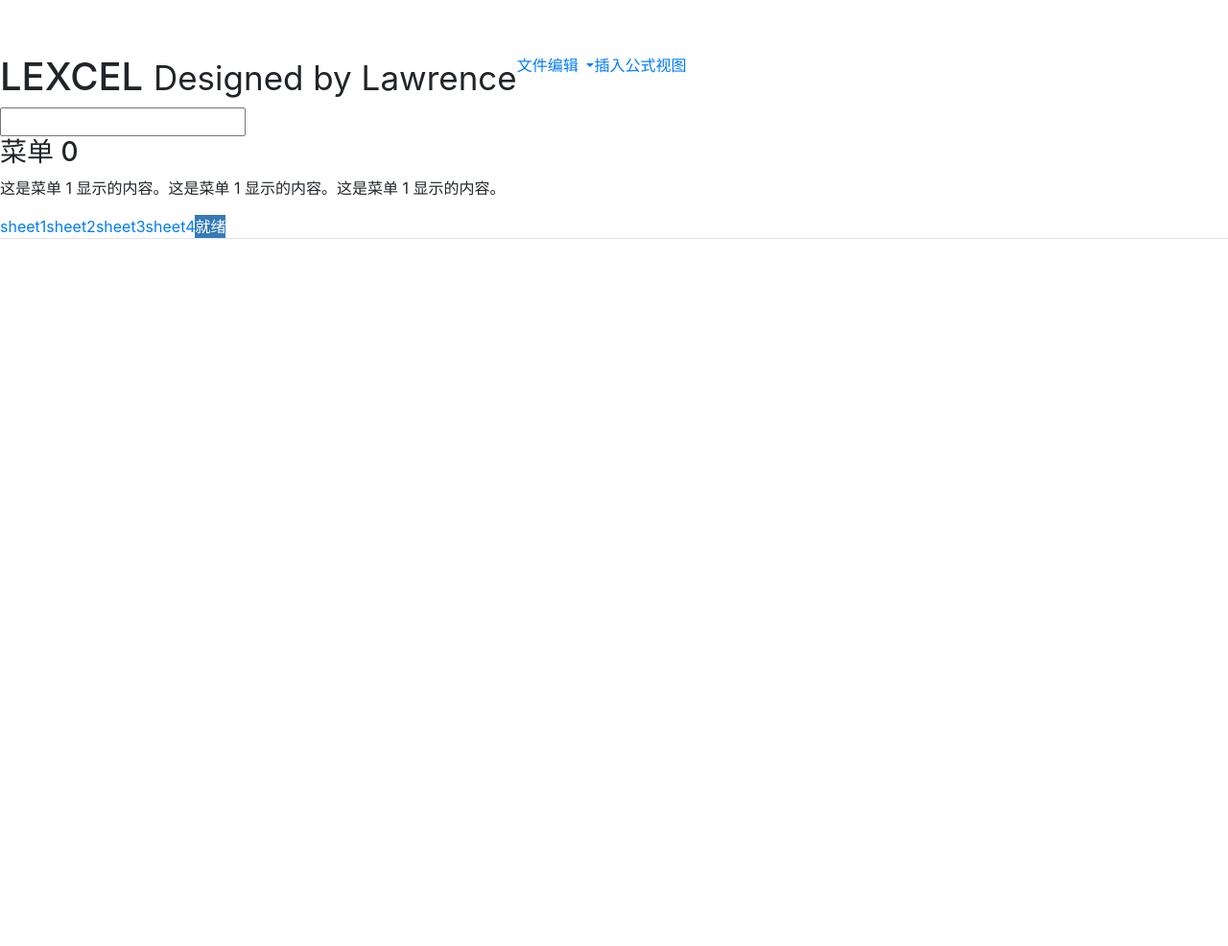
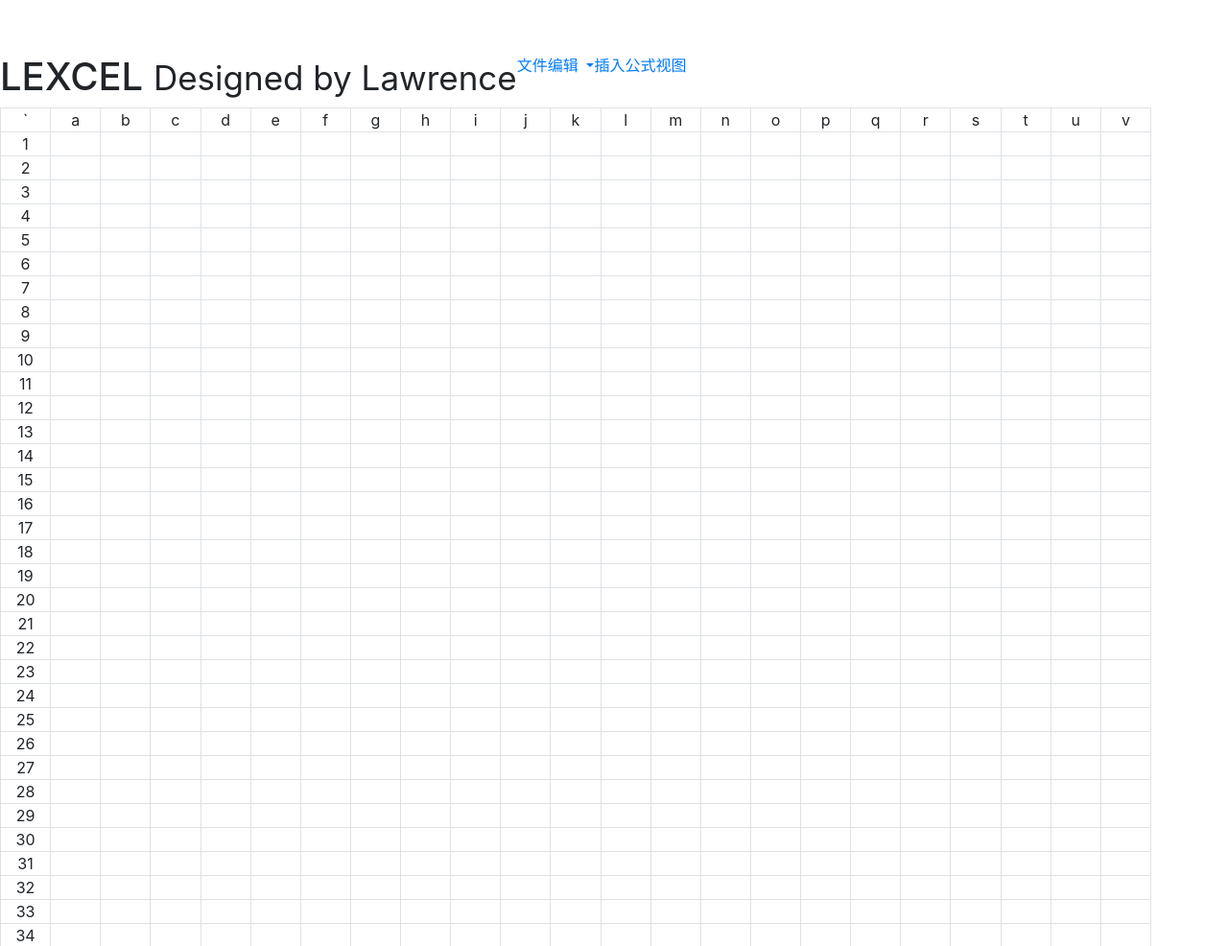
Before and after one commit to ZhechenLi/Lexcel, a plain HTML site: page index.html in a window 1280 px wide. Shown: the part 114-1100 px from the top of the page at 96% size. Before the commit the page ends 800 px from the top, so only its background shows below. Drawn offline with nearby package versions, Linux system fonts and the light colour scheme.

Commit message:
改了一点点,先备份一下

```diff
--- a/css/css.css
+++ b/css/css.css
@@ -1,29 +1,28 @@
+:root{
+	--base-cell-width--: 30px;
+	--base-cell-height--: 12px;
+
+}
+
 body{
 	padding-top: 170px;
 	margin-bottom: : 0px;
+	/*background-color: #777b7f;*/
 
 }
-
-header{
-	background: white;
-}
-
 .sheet{
 	overflow-x：scroll;
 }
 .cell{
-	/*width: 250px;*/
-	height: 37px;
-	width: 67px;
+	width: var( --base-cell-width-- );
+	height: var( --base-cell-height-- );
 	margin: 0px;
 	padding: 0px;
-	text-align: center;
-
 }
 
 .table{
-	overflow-x: scroll;
-	width: 2000px;
+	overflow-x: hidden;
+	width: 1200px;
 }
 
 .nav{
@@ -33,6 +32,28 @@ header{
 	margin: 0px;
 	padding: 0px;
 	border: 0px;
-z-index: 999;
+	z-index: 999;
 	position: absolute;
 }
+/*列标*/
+.th-col {
+	width: var( --base-cell-width-- );
+	height: 12px;
+	padding: 0px;
+}
+/*行标*/
+.th-row {
+	width: 10px;
+	height: var( --base-cell-height-- );
+}
+.table-head {
+	text-align: center;
+}
+
+td{
+	padding: 0px;
+}
+
+.currentCells{
+	border: 5px solid #5c7a29;
+}
--- a/index.html
+++ b/index.html
@@ -11,7 +11,7 @@
 
 	<!-- 最新的 Bootstrap 核心 JavaScript 文件 -->
 	<script src="http://cdn.static.runoob.com/libs/bootstrap/3.3.7/js/bootstrap.min.js"></script>
-	<script src="scripts/app.js"></script>
+
 	<link href="css/css.css" rel="stylesheet">
 </head>
 <body>
@@ -42,10 +42,10 @@
 		<hr>
 	</ul>
 </header>
-<input type="type" class="a" onblur="myFunction(this)">
+<!-- <input type="type" class="a" onblur="myFunction(this)"> -->
 <!-- <div >a</div> -->
 
-<div class="tab-content">
+<div class="tab-content" id="table-field">
 
     <div id="sheet1" class="tab-pane in active" >
 
@@ -56,8 +56,8 @@
 				</tr>
 			</tbody>
 		</table> -->
- <h3>菜单 0</h3>
-	  <p>这是菜单 1 显示的内容。这是菜单 1 显示的内容。这是菜单 1 显示的内容。</p>
+ <!-- <h3>菜单 0</h3> -->
+	 <!--  <p>这是菜单 1 显示的内容。这是菜单 1 显示的内容。这是菜单 1 显示的内容。</p> -->
 
 	</div>
 	<div id="sheet2" class="tab-pane">
@@ -74,7 +74,7 @@
 	</div>
 </div>
 
-<footer>
+<!-- <footer>
 	<ul class="nav nav-tabs nav-justified navbar-fixed-bottom">
 		<li class="active"><a data-toggle="tab" href="#sheet1">sheet1</a></li>
 		<li><a data-toggle="tab" href="#sheet2">sheet2</a></li>
@@ -83,7 +83,7 @@
 
 		<p id="status" style="background: #337ab7; color: white; margin: 0px;">就绪</p>
 	</ul>
-</footer>
+</footer> -->
 
 <script>
 $("tbody .cell").click(function(){
@@ -108,5 +108,7 @@ function myFunction(){
 }
 
 </script>
+<script src="scripts/app.js"></script>
+
 </body>
 </html>
--- a/scripts/app.js
+++ b/scripts/app.js
@@ -6,50 +6,81 @@ var cellModel = (function() {
 		currentCells = {},
 		size = {
 			// 默认的列宽及行高分别为80和20
-			width: {'default': 80},
-			height: {'default': 20}
+			col_width: {'default': 60},
+			row_height: {'default': 20}
 		};
 
+	// 定义一个cell类以存储单个单元格信息
 	var cell = function(col, row, value) {
-		this.name = col + row;
-		this.col = col;
+		// 将传入的列号从数字转换为字母
+		this.col = transToAlpha(col);
 		this.row = row;
+		this.name = this.col + this.row;
 		this.value = value;
 	};
 
+	//公用API
 	return {
 		setCell: function(col, row, value) {
 			var newCell = new cell(col, row, value);
 			cells[newCell.name] = newCell;
 		},
 		getCell: function(col, row) {
-			var id = col + row;
+			var id = transToAlpha(col) + row;
 			return cells[id];
 		},
 		getAllCells: function() {
 			return cells;
 		},
-		setCurrentCells: function(col, row) {
-			//设置当前激活的单元格
-			var id = col + row;
-			currentCells[id] = cells[id];
-			console.log('Cell \'' + currentCells[id].name + '\' has been added in currentCells');
+
+		//设置当前激活的单元格(每当某个单元格被选中时调用)
+		// setCurrentCells: function(col, row) {
+
+		// 	var id = transToAlpha(col) + row;
+		// 	currentCells[id] = cells[id];
+		// 	console.log('Cell \'' + currentCells[id].name + '\' has been added in currentCells');
+		// },
+		// 传入被激活的单元格的id
+		setCurrentCells: function(id) {
+			// console.log('id : ' + id + ' cells[' + id + '] = ' + cells[id]);
+			// console.log(cells[id]);
+			if (cells[id]) {
+				currentCells[id] = cells[id];
+
+				// console.log(currentCells[id]);
+				// console.log('Cell \'' + currentCells[id].name + '\' has been added in currentCells');
+				// console.log('Here is all the currentCells:');
+				// for (curCell in currentCells) {
+				// 	console.log(curCell);
+				// }
+			}else {
+				console.log('Call setCurrentCells() fail');
+			}
+
+
 		},
 		getCurrentCells: function() {
-			console.log('getCurrentCells() has been call');
-			console.log(currentCells);
+			console.log('currentCells now was : ');
+			for( cell in currentCells){
+				console.log(currentCells[cell]);
+			}
 			return currentCells;
 		},
 		clearCurrentCells: function() {
 			currentCells = {};
+			if(!currentCells.length){
+				console.log('currentCells clear fail');
+			}
 		},
-		setSize: function(size, pos, isCol) {
-			//当isCol为true,表示将要改变的为列宽, false则为行高.
-			if(isCol){
-				// 将指定的列设为指定的宽度
-				size.col[pos] = size;
+		// 修改单元格参数(长或宽, 行号或列号. 例: 若传入参数为(10,2),则表示将第2行的高设为10px)
+		setSize: function(size, pos) {
+			//当传入的pos参数为数字, 表示传入的是行号, 否则则是列号. (行号为数字, 列号为字母)
+			if(pos * 1){
+				// 修改行高
+				size.row_height[pos] = size;
 			}else{
-				size.row[pos] = size;
+				// 修改列宽
+				size.col_width[pos] = size;
 			}
 		},
 		getSize: function() {
@@ -58,35 +89,180 @@ var cellModel = (function() {
 	}
 }());
 
-var render = function(){;
+var render = function(){
 	var size = cellModel.getSize(),
-		windowWidth = $(window).height(),
+		windowWidth = $(window).width(),
 		windowHeight = $(window).height(),
 		i,y,
-		colNum = windowWidth/size.width,
-		rowNum = windowWidth/size.height
+		colNum = windowWidth/size.col_width.default,	//根据窗口宽度除以单元格宽度取得第一次渲染的单元格数量
+		rowNum = windowWidth/size.row_height.default;
 
-	var sheet = '<tr>';
+	// console.log(size, colNum, rowNum);
 
-	for(i = colNum + 1; i > 0; i -- ) {
-		for(y = rowNum + 1; y > 0; i -- ) {
-			sheet += '<td class="cell"></td>'
-		}
+	//创建表头
+	$('#sheet1').append('<table class="table table-bordered table-head"><tbody></tbody></table>');
+	var sheet = '';
+	//创建列号a, b, c, d...
+	sheet += '<tr class="th">';
+	for(i = 0; i < colNum + 1; i ++ ) {
+		sheet += '<td class="th-col" id="col-' + transToAlpha(i) + '" style="padding: 0px;">' + transToAlpha(i) + '</td>';
+	}
+	//创建行号1, 2, 3, 4...
+	sheet += '</tr>';
+	for(y = 1; y < rowNum + 1; y ++ ) {
+		sheet += '<tr><td class="th-row" id="row-' + y + '" style="padding: 0px;">' + y + '</td></tr>';
 	}
 
-	$("#sheet1").append('<table class="table table-bordered"><tbody></tbody></table>');
+	$('#sheet1 .table-head').append(sheet);
 
-	$("#sheet1 tbody").append(sheet);
+	// 创建刚好能覆盖整个页面的单元格
+	var th_row = $('.th-row');
+
+	th_row.each(function(row){
+		// console.log(row);
+		for(var col = 0; col < colNum; col ++ ) {
+			cellModel.setCell(col + 1, row + 1, 0);
+			var cell = cellModel.getCell(col + 1, row + 1);
+			// console.log(cell);
+			$(this).closest('tr').append('<td class="cell" id="' + cell.name + '"></td>');
+		}
+	});
+	console.log(cellModel.getAllCells());
+	//
+	//为每个cell添加鼠标监听(单击, 双击)
+	// $('.cell').click(function(){
+	// 	clearCurCellsStyle();
+	// 	// $(this).addClass("currentCells");
+	// 	// $(this).attr("style", "border: 5px solid #5c7a29;");
+	// 	cellModel.setCurrentCells($(this).attr('id'));
+	// })
 
 
 
+
+
+
+
+
+	var clearCurCellsStyle = function() {
+		cellModel.clearCurrentCells();
+	}
+	//对当前激活的单元格进行渲染
+	var setCurCellsStyle = function() {
+		var curCells = cellModel.getCurrentCells(),
+			top,
+			bottom,
+			left,
+			right,
+			cellTemp = {
+				'col': [],
+				'row': []
+			};
+
+		for(curCell in curCells){
+			cellTemp.col.push(transToNum(curCells[curCell].col));
+			cellTemp.row.push(curCells[curCell].row);
+		}
+		top = Math.min.apply(null, cellTemp.row);
+		bottom = Math.max.apply(null, cellTemp.row);
+		left = Math.min.apply(null, cellTemp.col);
+		right = Math.max.apply(null, cellTemp.col);
+		// console.log(' cellTemp ' + cellTemp.col);
+		// console.log(' cellTemp ' + cellTemp.row);
+		// console.log('top: ' + top + ' bottom: ' + bottom + ' left: ' + left + ' right: ' + right);
+
+
+
+
+
+	}
+	cellModel.setCurrentCells('a1');
+	// console.log(cellModel.getCurrentCells());
+	setCurCellsStyle();
+
+
+	$(document).mousemove(function(e) {
+        // $('#XY').html('X 坐标 ： ' + e.pageX + ' | Y 坐标 ： ' + e.pageY);
+        // console.log(e.pageX, e.pageY);
+        // console.log(e.pageY);
+    });
+
+
+
+    // dbclick事件：dbclick事件在用户完成迅速连续的两次点击之后触发，双击的速度取决于操作系统的设置。一般双击事件在页面中不经常使用。
+    $(document).dblclick(function(){
+	    alert('dbclick function is running !');
+    });
+};
+
+render();
+
+
+//调试区
+// console.log(transToAlpha(27));
+// console.log(transToAlpha(1));
+// console.log('a: ' + transToNum('a') + ' aa: ' + transToNum('aa'));
+
+
+
+
+//将列号从数字改为字母,例:传入1则返回'a', 传入27则为'aa'.
+function transToAlpha(num) {
+	// 判断输入是否为数字
+	if(typeof(num) != "number" ){
+		console.log(num + " is no a number!!");
+		return ;
+	}
+	//将输入的数字分为第一位及第二位
+	var time_1 = parseInt((num - 1) / 26),
+	time_2 = (num - 1) % 26,
+	result = '';
+	// 当num小于27时, 转换出来的字符串只有一位
+	if(num < 27){
+		result = String.fromCharCode( 'a'.charCodeAt() + time_2);
+	}else {
+		result = String.fromCharCode('a'.charCodeAt() -1 + time_1 ) + String.fromCharCode( 'a'.charCodeAt() + time_2);
+	}
+
+	return result;
 }
 
+
+//将列号从数字改为字母,例:传入'a'则返回1, 传入'aa'则返回27.
+function transToNum(char) {
+	var charStr = [],
+	result = '';
+
+	if(typeof(char) != "string" ){
+		// alert(num + " is no a number!!");
+		console.log(char + " is no a string!!");
+		return;
+	}
+
+	if(char.length == 1){
+		result = char.charCodeAt() - 'a'.charCodeAt() + 1
+	}else if(char.length == 2){
+		charStr = char.split("")
+		result = (charStr[0].charCodeAt() - 'a'.charCodeAt() + 1) * 26 + (charStr[1].charCodeAt() - 'a'.charCodeAt() + 1);
+	}
+
+	return result;
+}
+
+
+
+
 $(window).load(function(){
-	console.log($(window).height());
-	console.log($(window).width());
-	console.log($(document).height());
-	console.log($(document).width());
+	// console.log($(window).height());
+	// console.log($(window).width());
+	// console.log($(document).height());
+	// console.log($(document).width());
+	$(window).resize(function () {          //当浏览器大小变化时
+	    // alert($(window).height());          //浏览器时下窗口可视区域高度
+	    // alert($(document).height());        //浏览器时下窗口文档的高度
+	    // alert($(document.body).height());   //浏览器时下窗口文档body的高度
+	    // alert($(document.body).outerHeight(true)); //浏览器时下窗口文档body的总高度 包括border padding margin
+	});
 });
 
 
@@ -145,7 +321,7 @@ $(window).load(function(){
 	 //    	$(cell.text($(this).val()))
 
 	 //    	/*
-	 //    	octopus.getCurrentCell.changCell
+	 //    	octopus.getCurrentCells.changCell
 	 //    	*/
 
 		// });
```
